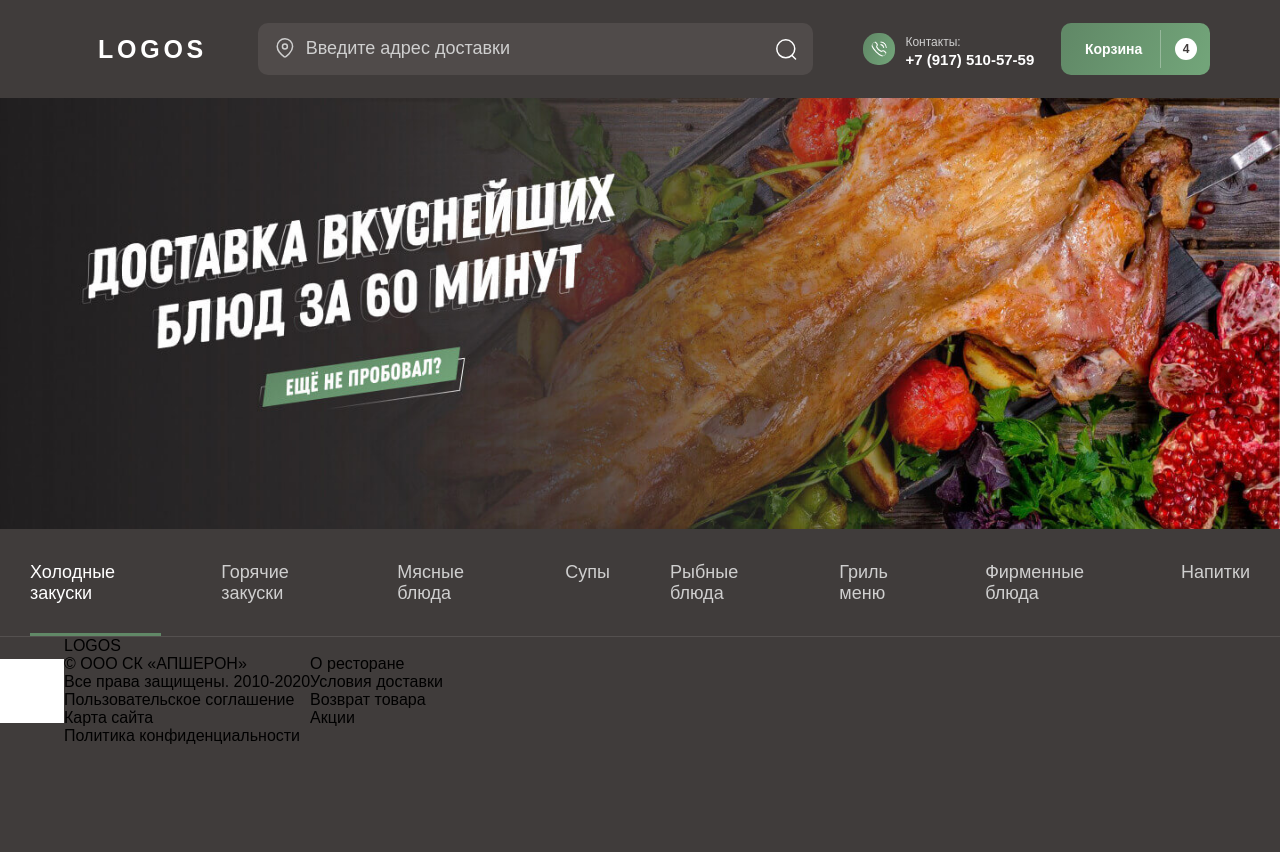
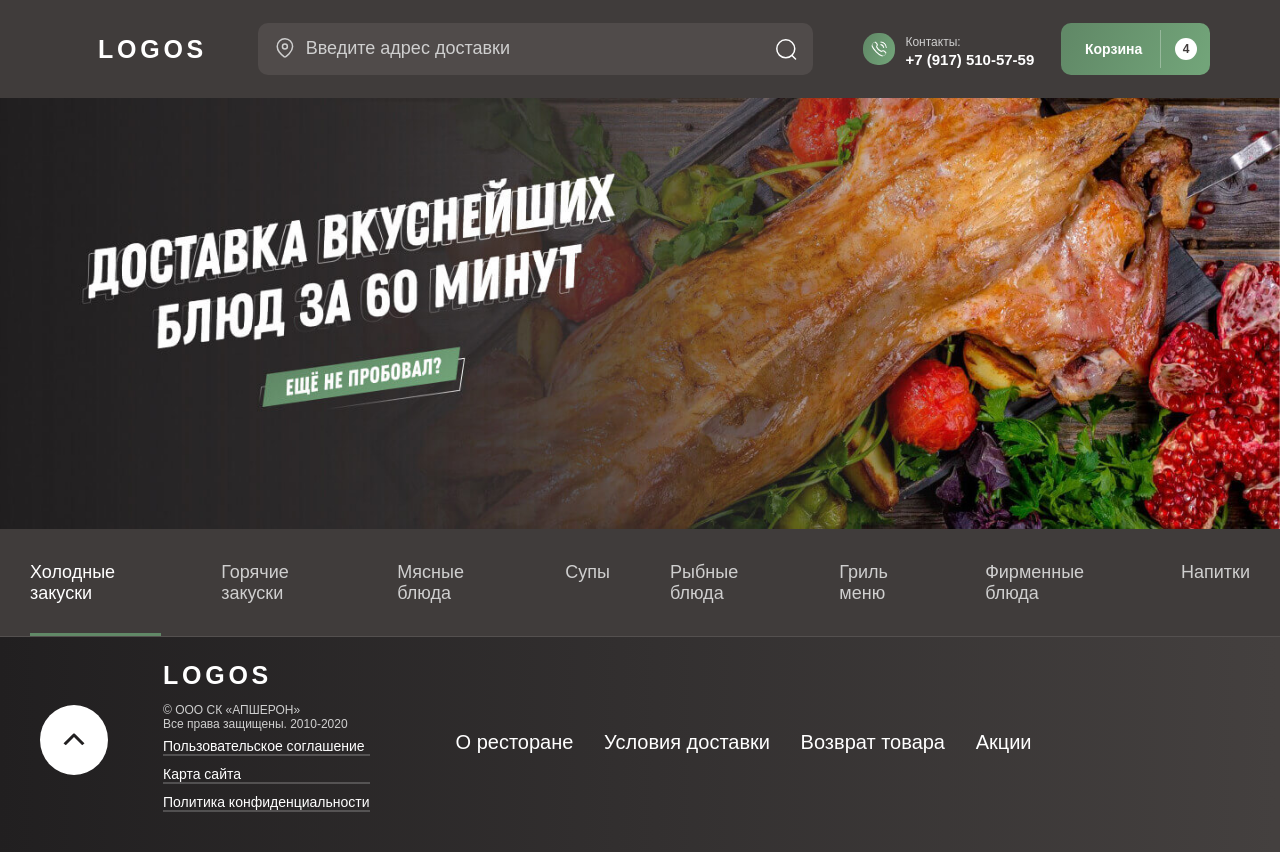
Before and after one commit to Bardooo/Logos, a React (Create React App) app: page / in a window 1280 px wide. Before the commit the page ends 800 px from the top, so only its background shows below. Built offline with nearby package versions, Linux system fonts and the light colour scheme; a web font is replaced by a local one.

Commit message:
made up the footer

```diff
--- a/src/components/Footer.tsx
+++ b/src/components/Footer.tsx
@@ -1,30 +1,30 @@
 import React from 'react'
+import arrow from '../assets/img/arrow.svg'
 
 const Footer = () => {
   return (
     <div className='footer'>
       <div className="footer__inner">
         <div className="footer__inner-up">
-          <div className="footer__inner-up-button"></div>
+          <div className="footer__inner-up-button">
+            <img src={arrow} alt="arrow" className="footer__inner-up-button-img" />
+          </div>
         </div>
         <div className="footer__inner-info">
           <h4 className="footer__inner-info-title">LOGOS</h4>
-          <p className="footer__inner-info-text">© ООО СК «АПШЕРОН»</p>
-          <p className="footer__inner-info-span">Все права защищены. 2010-2020</p>
+          <p className="footer__inner-info-text">© ООО СК «АПШЕРОН» <br/> Все права защищены. 2010-2020</p>
           <ul className="footer__inner-info-links">
-            <li className="footer__inner-links-item">Пользовательское соглашение</li>
-            <li className="footer__inner-links-item">Карта сайта</li>
-            <li className="footer__inner-links-item">Политика конфиденциальности</li>
+            <li className="footer__inner-info-links-item">Пользовательское соглашение</li>
+            <li className="footer__inner-info-links-item">Карта сайта</li>
+            <li className="footer__inner-info-links-item">Политика конфиденциальности</li>
           </ul>
         </div>
-        <div className="footer__inner-nav">
-          <ul className="footer__inner-nav-list">
-            <li className="footer__inner-nav-list-item">О ресторане</li>
-            <li className="footer__inner-nav-list-item">Условия доставки</li>
-            <li className="footer__inner-nav-list-item">Возврат товара</li>
-            <li className="footer__inner-nav-list-item">Акции</li>
-          </ul>
-        </div>
+        <ul className="footer__inner-nav">
+          <li className="footer__inner-nav-item">О ресторане</li>
+          <li className="footer__inner-nav-item">Условия доставки</li>
+          <li className="footer__inner-nav-item">Возврат товара</li>
+          <li className="footer__inner-nav-item">Акции</li>
+        </ul>
       </div>
     </div>
   )
--- a/src/scss/components/_footer.scss
+++ b/src/scss/components/_footer.scss
@@ -1,11 +1,67 @@
 .footer__inner {
   display: flex;
   align-items: center;
-  &-up {
-    &-button {
-      width: 64px;
-      height: 64px;
+  padding: 26px 0 30px 0;
+  background: linear-gradient(270.7deg, #44403F 0.4%, #211F20 100%);
+  &-up-button {
+    margin-left: 40px;
+    &-img {
+      padding: 28px 22px;
       background: #FFFFFF;
+      border-radius: 100%;
+      cursor: pointer;
+      &:hover {
+        opacity: 0.7;
+        transition: all 0.6s;
+      }
+    }
+  }
+  &-info {
+    margin-left: 55px;
+    &-title {
+      font-weight: 700;
+      font-size: 25px;
+      line-height: 25px;
+      color: #FFFFFF;
+      letter-spacing: 0.15em;
+      margin-bottom: 15px;
+    }
+    &-text {
+      font-weight: 500;
+      font-size: 12px;
+      line-height: 14px;
+      color: #CFCFCF;
+      margin-bottom: 7px;
+    }
+    &-links-item {
+      font-weight: 500;
+      font-size: 14px;
+      line-height: 16px;
+      color: #FFFFFF;
+      margin-bottom: 10px;
+      border-bottom: 2px solid rgba(255, 255, 255, 0.2);
+      cursor: pointer;
+      &:hover {
+        opacity: 0.7;
+        transition: all 0.6s;
+      }
+    }
+  }
+  &-nav {
+    margin-left: 86px;
+    display: flex;
+    justify-content: space-between;
+    width: 45%;
+    &-item {
+      font-weight: 500;
+      font-size: 20px;
+      line-height: 24px;
+      color: #FFFFFF;
+      cursor: pointer;
+      &:hover {
+        opacity: 0.7;
+        transition: all 0.6s;
+      }
     }
   }
 }
```
Also changed, not shown: src/assets/img/arrow.svg (added).
